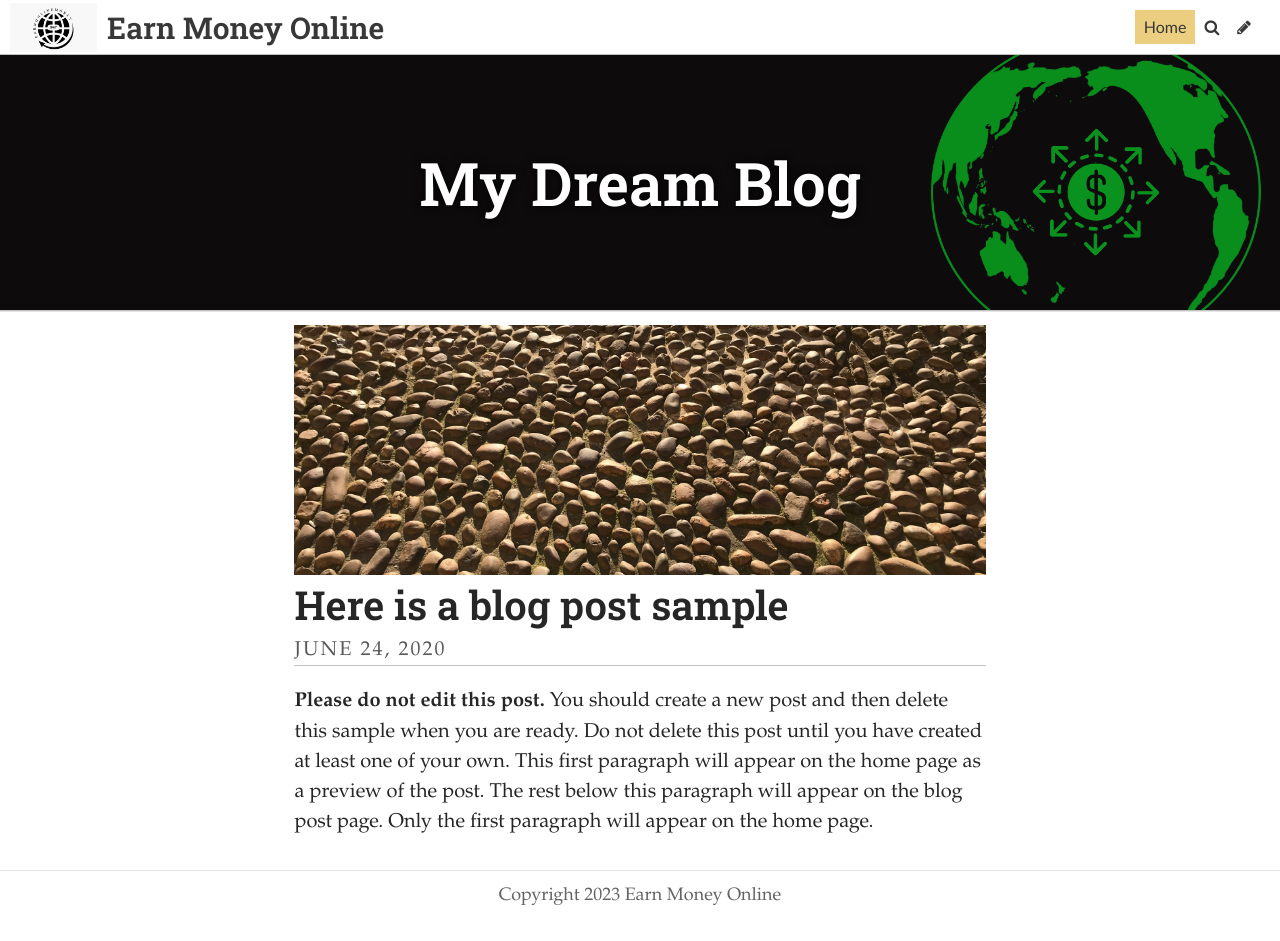
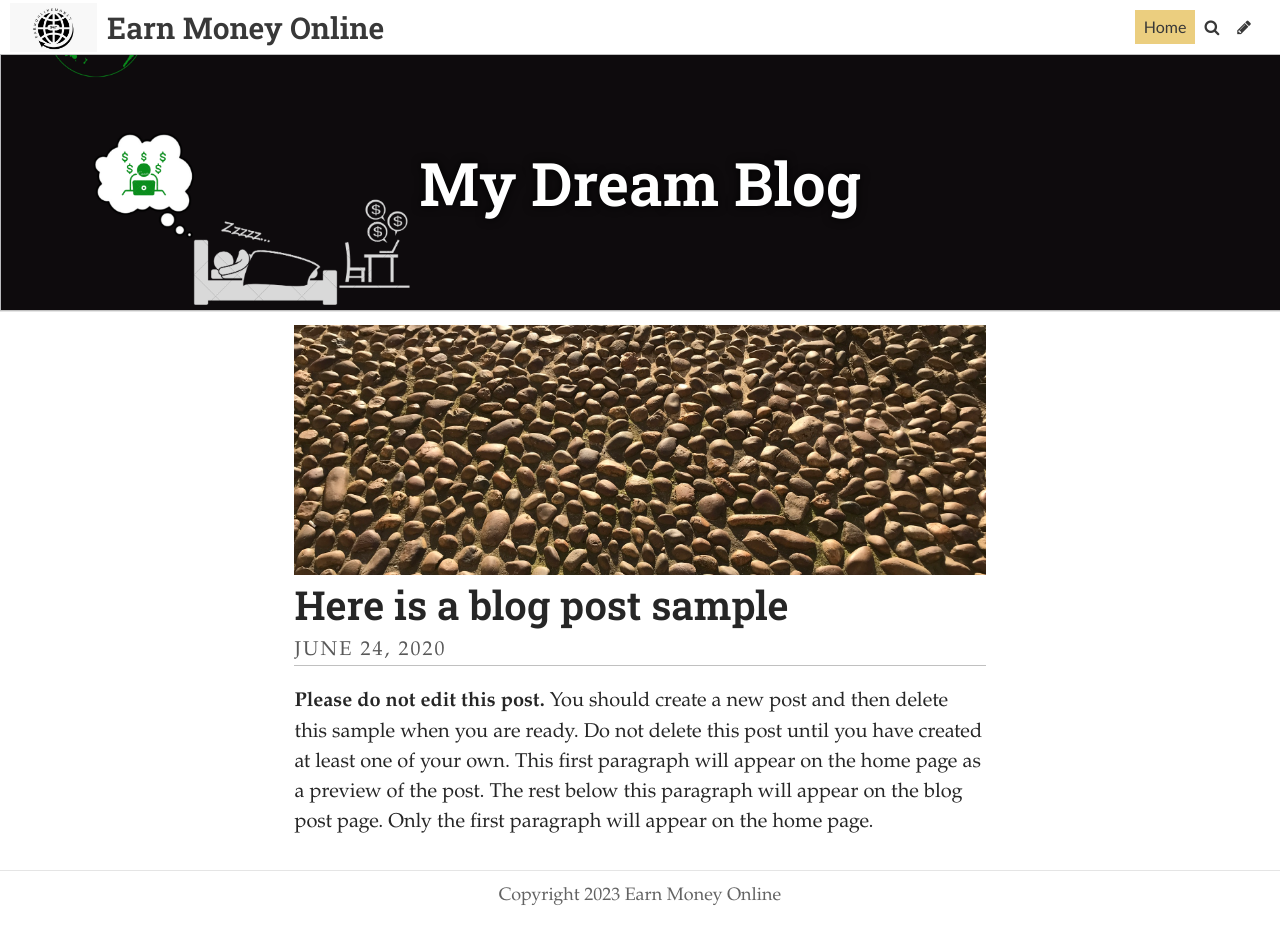
Before and after one commit to Juan-Jones/emo, a Jekyll site: the page built from index.html, in a window 1280 px wide. Built offline with Jekyll 4.4.1, drawn with Linux system fonts in a browser that asks for light colours; some web fonts are replaced; the list of posts is cut into pages by our own code.

Commit message:
Update Settings “general”

```diff
--- a/_data/settings.yml
+++ b/_data/settings.yml
@@ -3,7 +3,7 @@ description: Find ways to earn money online, i.e., side hustles, work at home
   jobs and investing, learn how to start an online business freelancing, e
   marketing or blogging.
 footer_text: Copyright 2023 Earn Money Online
-header_feature_image: ../uploads/online-cash.png
+header_feature_image: ../uploads/money-dreaming.png
 header_text: My Dream Blog
 header_text_color: "#ffffff"
 bannerheight: 20vmax
```
Also changed, not shown: uploads/money-dreaming.png (added).
